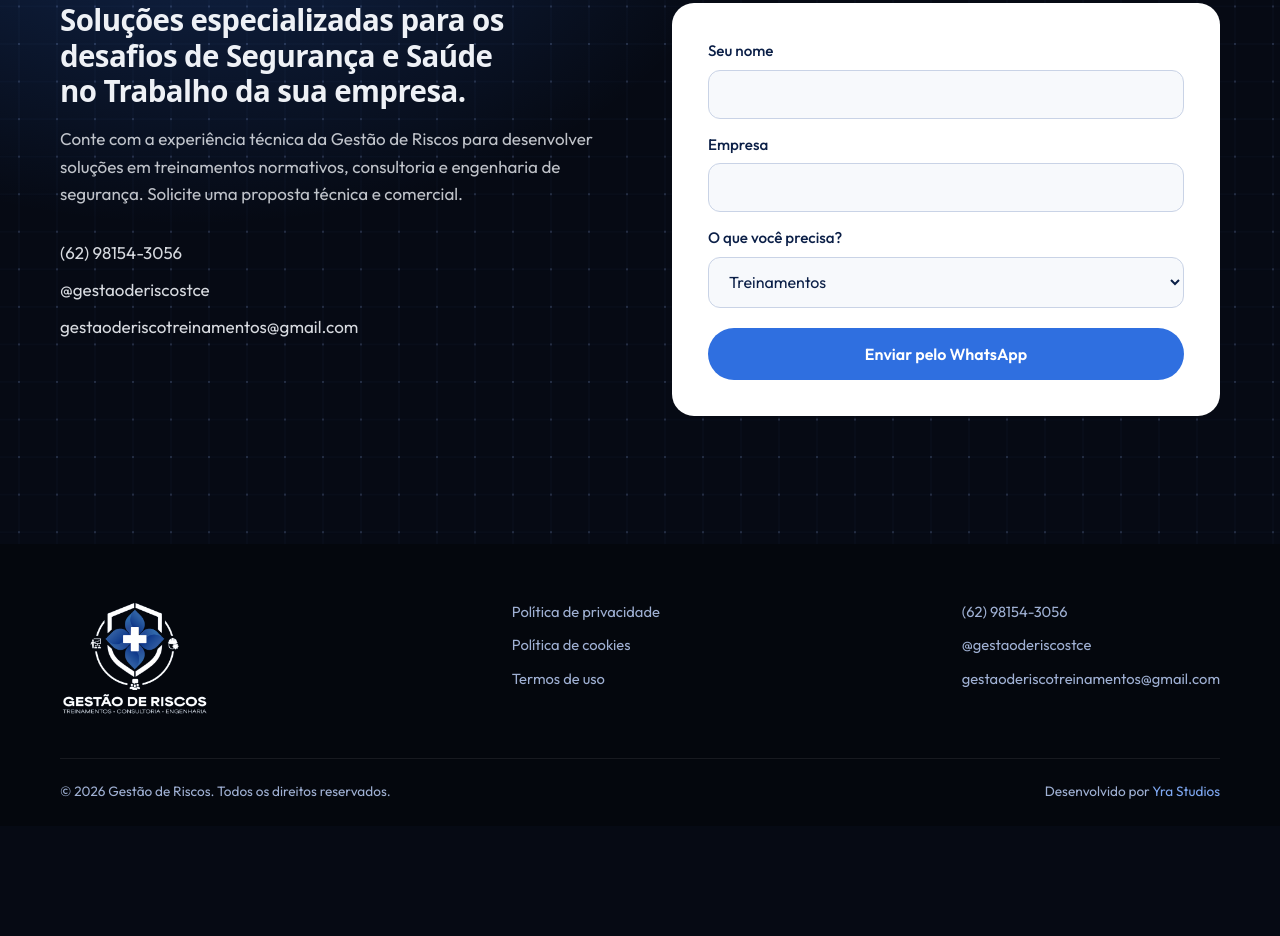
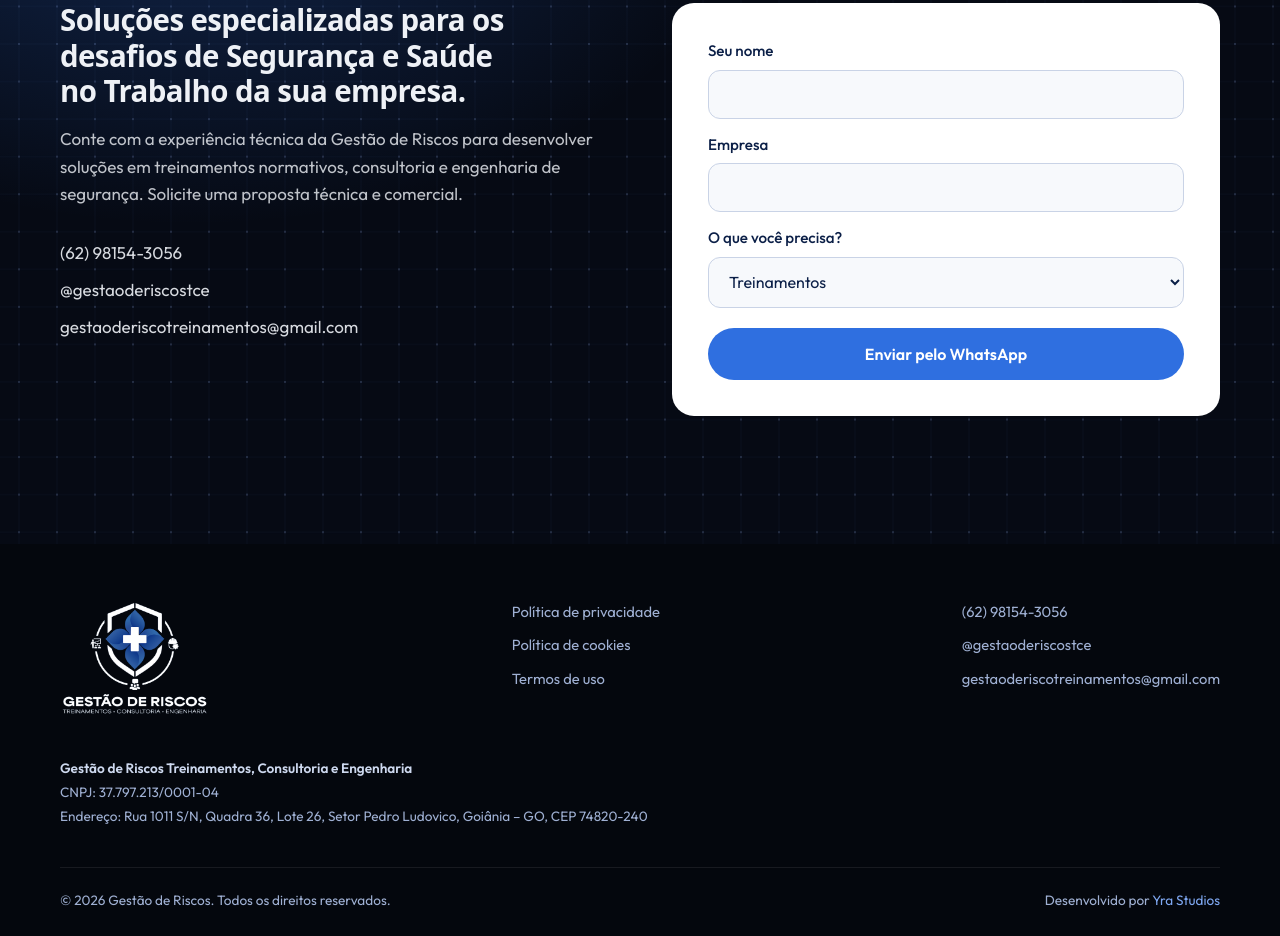
Before and after one commit to YcaroSJ/gestao-de-riscos-site, a plain HTML site: page index.html in a window 1280 px wide. Shown: the part 10040-10976 px from the top of the page. Before the commit the page ends 10866 px from the top, so only its background shows below. Drawn offline with Linux system fonts and the light colour scheme; animation ran at ten frames a second; a web font is replaced by a local one.

Commit message:
Adiciona dados da empresa (CNPJ e endereço) no rodapé
Co-Authored-By: Claude Sonnet 5.5 <noreply@anthropic.com>

```diff
--- a/index.html
+++ b/index.html
@@ -158,6 +158,8 @@ footer a{color:inherit;text-decoration:none;transition:color .2s}footer a:hover{
 .foot nav,.foot-contact{display:grid;gap:10px}
 .foot nav{justify-self:center}
 .foot-end{display:flex;justify-content:space-between;gap:12px 24px;flex-wrap:wrap;margin-top:40px;padding-top:22px;border-top:1px solid rgba(255,255,255,.08);font-size:.85rem}
+.foot-legal{display:grid;gap:4px;margin-top:40px;font-size:.85rem;line-height:1.5}
+.foot-legal strong{color:#cdd8ee}
 .foot-end a{color:var(--sky)}
 @media(max-width:820px){.foot{grid-template-columns:1fr}.foot nav{justify-self:start}}
 #ck{position:fixed;left:18px;bottom:18px;z-index:80;max-width:360px;padding:16px 18px;border-radius:16px;background:rgba(10,22,48,.92);backdrop-filter:blur(12px);border:1px solid rgba(255,255,255,.12);font-size:.88rem;line-height:1.5;color:#cdd8ee;display:flex;gap:14px;align-items:center;box-shadow:0 14px 40px -12px rgba(0,0,0,.6)}
@@ -528,6 +530,11 @@ details p{padding-bottom:20px;color:#b9c8e6}
       <a href="mailto:gestaoderiscotreinamentos@gmail.com">gestaoderiscotreinamentos@gmail.com</a>
     </div>
   </div>
+  <div class="wrap foot-legal">
+    <strong>Gestão de Riscos Treinamentos, Consultoria e Engenharia</strong>
+    <span>CNPJ: 37.797.213/0001-04</span>
+    <span>Endereço: Rua 1011 S/N, Quadra 36, Lote 26, Setor Pedro Ludovico, Goiânia – GO, CEP 74820-240</span>
+  </div>
   <div class="wrap foot-end">
     <span>© <span id="ano"></span> Gestão de Riscos. Todos os direitos reservados.</span>
     <span>Desenvolvido por <a href="https://yrastudios.com.br" target="_blank" rel="noopener">Yra Studios</a></span>
```
